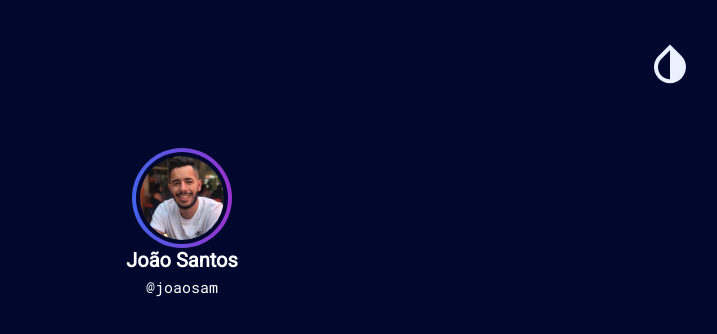
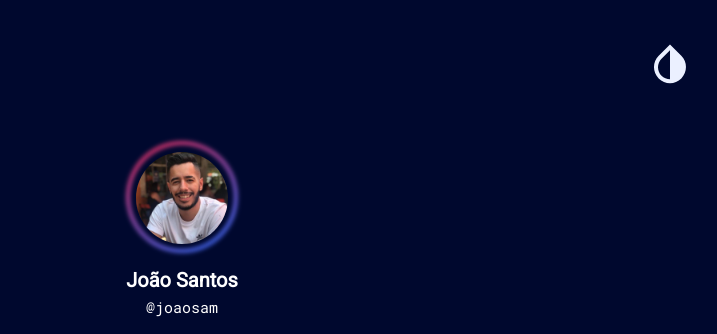
Before and after one commit to Joaosam/Rocket-Links, a plain HTML site: page index.html in a window 1280 px wide. Shown: the top 334 px of the page, without its empty margins (458-1175 px from the left). Drawn offline with Linux system fonts and the light colour scheme.

Commit message:
Border animation

```diff
--- a/index.html
+++ b/index.html
@@ -32,6 +32,7 @@
     <div class="container">
       <div class="profileInfos">
         <img src="./assets/Imagem - JP.jpeg" alt="Imagem perfil" />
+        <span class="border"></span>
         <h1>João Santos</h1>
         <p>@joaosam</p>
       </div>
--- a/style.css
+++ b/style.css
@@ -64,6 +64,7 @@ body {
 }
 
 .profileInfos {
+  position: relative;
   transition: .5s;
   display: grid;
   place-items: center;
@@ -72,13 +73,30 @@ body {
 
 .profileInfos img {
   width: 10rem;
+  border-radius: 50%;
   padding: 0.4rem;
+  margin-bottom: 2rem;
+  z-index: 1;
+}
+
+.profileInfos .border {
+  position: absolute;
+  top: -4%;
+  width: 11.2rem;
+  height: 11.2rem;
   background:
   linear-gradient(var(--bg-body-dark-blue), var(--bg-body-dark-blue)) padding-box,
-  linear-gradient(to right, var(--color-primary-blue), darkorchid) border-box;
+  linear-gradient(to right, var(--color-primary-blue), var(--color-primary-pink)) border-box;
+  filter: blur(0.2rem);
   border-radius: 50%;
-  border: 4px solid transparent;
-  animation: rotate 5s linear infinite;
+  border: 0.4rem solid transparent;
+  animation: rotate 3s linear infinite;
+}
+
+@keyframes rotate {
+  to {
+    transform: rotate(1turn);
+  }
 }
 
 .profileInfos p {
@@ -157,7 +175,7 @@ body.lightBlue .profileInfos {
   color: var(--text-color-light);
 }
 
-body.lightBlue .profileInfos img {
+body.lightBlue .profileInfos .border {
   background:
   linear-gradient(var(--bg-body-light-blue), var(--bg-body-light-blue)) padding-box,
   linear-gradient(to right, var(--color-primary-blue), var(--color-primary-pink)) border-box;
@@ -176,7 +194,7 @@ body.darkPink {
   background-color: var(--bg-body-dark-pink);
 }
 
-body.darkPink .profileInfos img {
+body.darkPink .profileInfos .border {
   background:
   linear-gradient(var(--bg-body-dark-pink), var(--bg-body-dark-pink)) padding-box,
   linear-gradient(to right, var(--color-primary-pink), var(--color-primary-blue)) border-box;
@@ -204,7 +222,7 @@ body.lightPink {
   background-color: var(--bg-body-light-pink);
 }
 
-body.lightPink .profileInfos img {
+body.lightPink .profileInfos .border {
   background:
   linear-gradient(var(--bg-body-light-pink), var(--bg-body-light-pink)) padding-box,
   linear-gradient(to right, var(--color-primary-pink), var(--color-primary-blue)) border-box;
```
